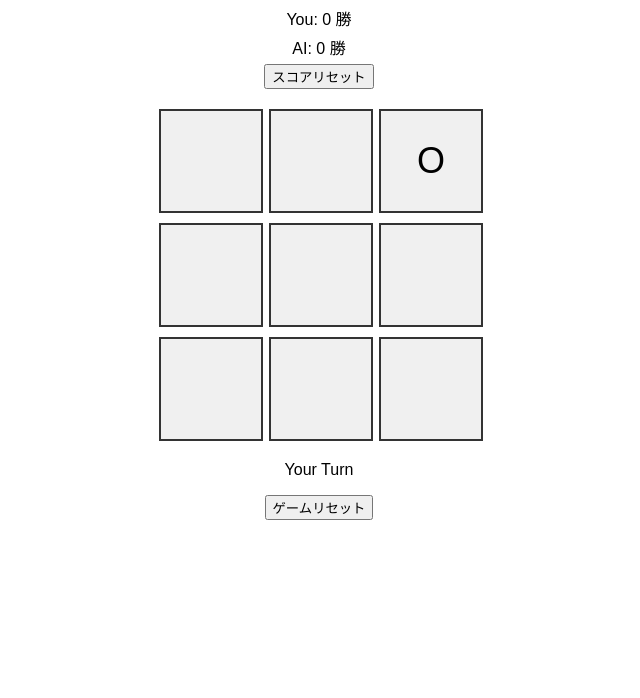
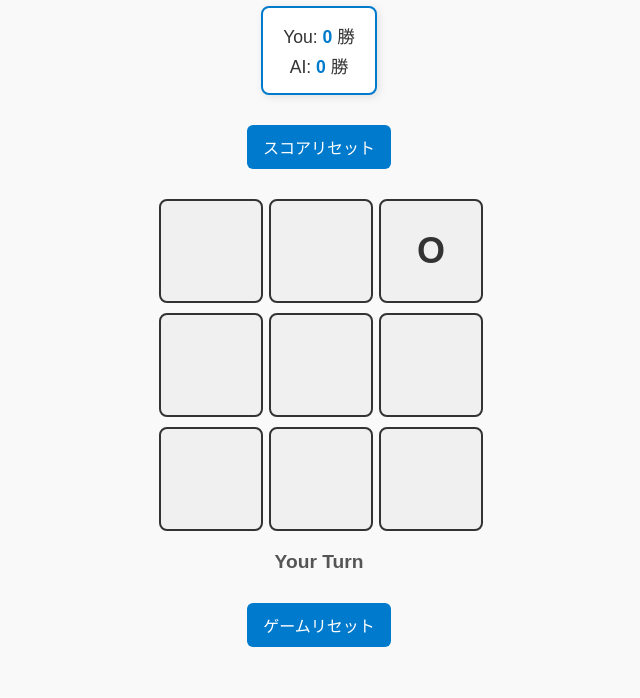
Before and after one commit to Beginners-2025-April-2-Blue/work-space, a plain HTML site: page index.html in a window 1280 px wide. Shown: the part 102-800 px from the top of the page, without its empty margins (321-961 px from the left). Drawn offline with Linux system fonts and the light colour scheme.

Commit message:
Improve AI strategy: prioritize win > block > center > random

```diff
--- a/script.js
+++ b/script.js
@@ -85,6 +85,31 @@ function ai_player() {
       }
   }
 
+  // AIがリーチかどうかをチェックし、リーチなら勝ち手を打つ
+  for (const [a, b, c] of [
+      [0, 1, 2], [3, 4, 5], [6, 7, 8], // rows
+      [0, 3, 6], [1, 4, 7], [2, 5, 8], // columns
+      [0, 4, 8], [2, 4, 6]             // diagonals
+  ]) {
+      const line = [board[a], board[b], board[c]];
+      const oCount = line.filter(cell => cell === "O").length;
+      const emptyIndex = line.indexOf("");
+
+      if (oCount === 2 && emptyIndex !== -1) {
+          const winningMoveIndex = [a, b, c][emptyIndex];
+          board[winningMoveIndex] = "O";
+          cells[winningMoveIndex].textContent = "O";
+          let winner = checkWinner();
+          if (winner) {
+              announceWinner(winner);
+              record_save(winner);
+              ai_Turn = false;
+              currentPlayer = "X";
+              return; // 勝ち手を打ったら関数を終了
+          }
+      }
+  }
+
   // プレイヤーがリーチかどうかをチェックし、リーチなら防ぐ手を打つ
   for (const [a, b, c] of [
     [0, 1, 2], [3, 4, 5], [6, 7, 8], // rows
@@ -114,29 +139,21 @@ function ai_player() {
     }
 }
 
-  // AIがリーチかどうかをチェックし、リーチなら勝ち手を打つ
-  for (const [a, b, c] of [
-      [0, 1, 2], [3, 4, 5], [6, 7, 8], // rows
-      [0, 3, 6], [1, 4, 7], [2, 5, 8], // columns
-      [0, 4, 8], [2, 4, 6]             // diagonals
-  ]) {
-      const line = [board[a], board[b], board[c]];
-      const oCount = line.filter(cell => cell === "O").length;
-      const emptyIndex = line.indexOf("");
-
-      if (oCount === 2 && emptyIndex !== -1) {
-          const winningMoveIndex = [a, b, c][emptyIndex];
-          board[winningMoveIndex] = "O";
-          cells[winningMoveIndex].textContent = "O";
+// センター（4）を取るのは人間の勝利数が3回以上のときだけ
+const humanWins = parseInt(localStorage.getItem('y_record') || '0', 10);
+if (humanWins >= 3 && board[4] === "") {
+  board[4] = "O";
+  cells[4].textContent = "O";
   let winner = checkWinner();
   if (winner) {
     announceWinner(winner);
     record_save(winner);
+  } else {
+    statusDisplay.textContent = MY_turn_name;
+  }
   ai_Turn = false;
   currentPlayer = "X";
-              return; // 勝ち手を打ったら関数を終了
-          }
-      }
+  return;
 }
 
   // 上記で勝ち手が見つからなかった場合は、ランダムに打つ
--- a/style.css
+++ b/style.css
@@ -1,34 +1,84 @@
+/* General page styling */
 body {
   font-family: sans-serif;
   text-align: center;
   margin-top: 50px;
+  background-color: #f9f9f9;
+  color: #333;
 }
 
+/* Scoreboard styling */
+#scoreboard {
+  margin: 0 auto 20px;
+  width: max-content;
+  text-align: center;
+  padding: 10px 20px;
+  background-color: #ffffff;
+  border: 2px solid #007acc;
+  border-radius: 8px;
+  box-shadow: 2px 2px 8px rgba(0, 0, 0, 0.1);
+}
+
+#scoreboard p {
+  margin: 5px 0;
+  font-size: 1.1rem;
+}
+
+#scoreboard span {
+  font-weight: bold;
+  color: #007acc;
+}
+
+/* Board layout */
 .board {
   display: grid;
   grid-template-columns: repeat(3, 100px);
-  grid-gap: 10px;
+  gap: 10px;
   margin: 20px auto;
   width: max-content;
 }
 
+/* Cell styling */
 .cell {
   width: 100px;
   height: 100px;
   background: #f0f0f0;
   font-size: 36px;
+  font-weight: bold;
   display: flex;
   justify-content: center;
   align-items: center;
   cursor: pointer;
   border: 2px solid #333;
+  border-radius: 8px;
+  transition: background-color 0.2s;
 }
 
 .cell:hover {
   background-color: #ddd;
 }
 
-#scoreboard p {
-  margin-top:0;
-  margin-bottom: 5px;
+/* Status message */
+#status {
+  font-size: 1.2rem;
+  margin: 20px 0;
+  font-weight: bold;
+  color: #555;
 }
+
+/* Buttons */
+button {
+  padding: 10px 16px;
+  margin: 10px 5px;
+  font-size: 1rem;
+  background-color: #007acc;
+  color: white;
+  border: none;
+  border-radius: 6px;
+  cursor: pointer;
+  transition: background-color 0.3s;
+}
+
+button:hover {
+  background-color: #005f99;
+}
```
Lines whose indentation alone changed are shown as unchanged.
